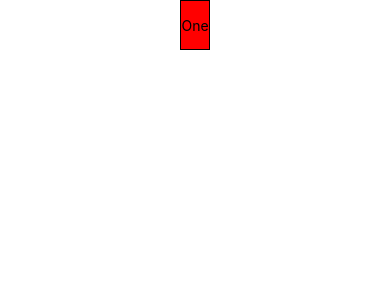
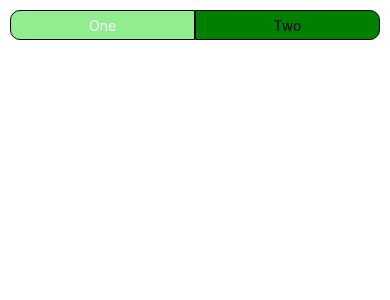
Before and after one commit to Nivesh98/BusTrace, a React Native app: screen / in a window 390 px wide. Shown: the top 300 px of the page. Built offline with nearby package versions, Linux system fonts and the light colour scheme.

Commit message:
design radio button 1

```diff
--- a/App.jsx
+++ b/App.tsx
@@ -1,6 +1,5 @@
 import React from 'react';
-import {StatusBar} from 'react-native';
-import {StyleSheet, Text, View} from 'react-native';
+import {StyleSheet, View, SafeAreaView} from 'react-native';
 import {ButtonGroup} from './components/ButtonGroup';
 
 const App = () => {
@@ -8,15 +7,23 @@ const App = () => {
     console.log(item);
   };
   return (
-    <View style={{flex: 1, justifyContent: 'center', alignItems: 'center'}}>
-      {/* <Text>Hello, world!</Text> */}
-      <ButtonGroup
-        buttons={['One', 'Two', 'Three']}
-        doSomthingAfterClick={printButtonLabel}
-      />
-    </View>
+    <SafeAreaView style={{flex:1}}>
+      <View style={styles.container}>
+        <ButtonGroup
+          buttons={['One', 'Two']}
+          doSomthingAfterClick={printButtonLabel}
+        />
+      </View>
+    </SafeAreaView>
   );
 };
+
+const styles = StyleSheet.create({
+  container: {
+    flex: 1,
+    padding: 10,
+  },
+});
 
 export default App;
 
--- a/components/ButtonGroup.js
+++ b/components/ButtonGroup.js
@@ -2,11 +2,31 @@ import React, {useState} from 'react';
 import {StyleSheet, View, TouchableOpacity, Text} from 'react-native';
 
 export const ButtonGroup = ({buttons, doSomthingAfterClick}) => {
+
+  const [clickedId, setClickedId] = useState(0)
+
+  const handleClick = (item, id) => {
+    setClickedId(id),
+    doSomthingAfterClick(item)
+  }
   return (
     <View style={styles.container}>
-      <TouchableOpacity style={styles.button}>
-        <Text>One</Text>
-      </TouchableOpacity>
+      {buttons.map((buttonLabel, index) => {
+        return (
+          <TouchableOpacity
+          onPress={(item) => handleClick(item, index)}
+          key={index}
+          style={[
+            index === clickedId? styles.buttonActive: styles.button,
+            index === 0? {borderTopLeftRadius: 10, borderBottomLeftRadius:10}:"",
+            index === 1? {borderTopRightRadius: 10, borderBottomRightRadius:10}:""
+          ]}>
+            <Text
+            style={index=== clickedId? styles.textActive: styles.text}>
+              {buttonLabel}</Text>
+          </TouchableOpacity>
+        );
+      })}
     </View>
   );
 };
@@ -17,11 +37,26 @@ const styles = StyleSheet.create({
   },
   button: {
     flex: 1,
-    height: 50,
+    height: 30,
     alignItems: 'center',
     justifyContent: 'center',
-    backgroundColor: 'red',
+    backgroundColor: 'green',
     borderWidth: 0.5,
     borderColor: 'black',
   },
+  buttonActive:{
+    flex:1,
+    height:30,
+    alignItems: 'center',
+    justifyContent: 'center',
+    backgroundColor: 'lightgreen',
+    borderWidth: 0.5,
+    borderColor: 'black'
+  },
+  text: {
+    color: 'black',
+  },
+  textActive: {
+    color: 'white'
+  }
 });
```
